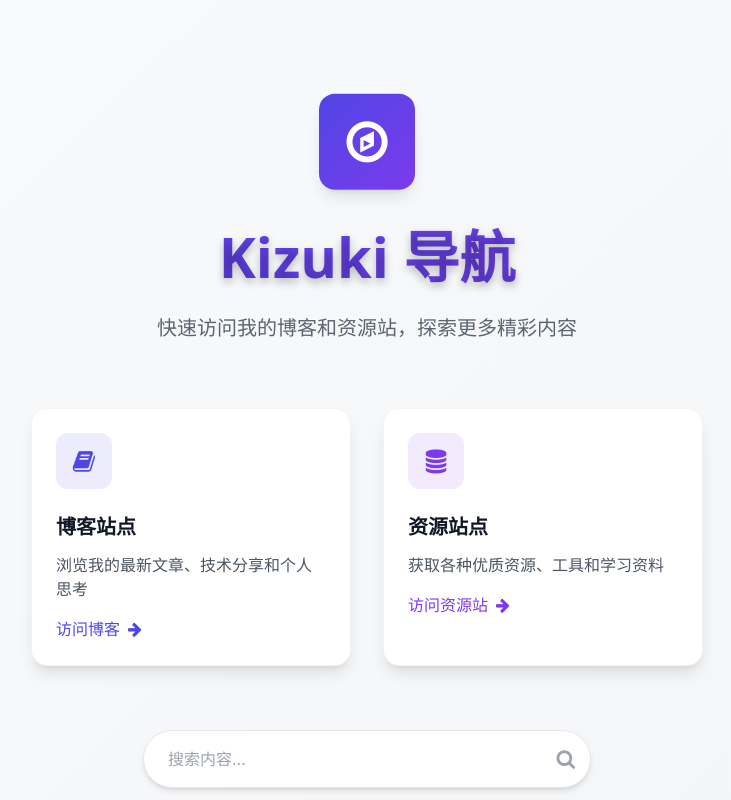
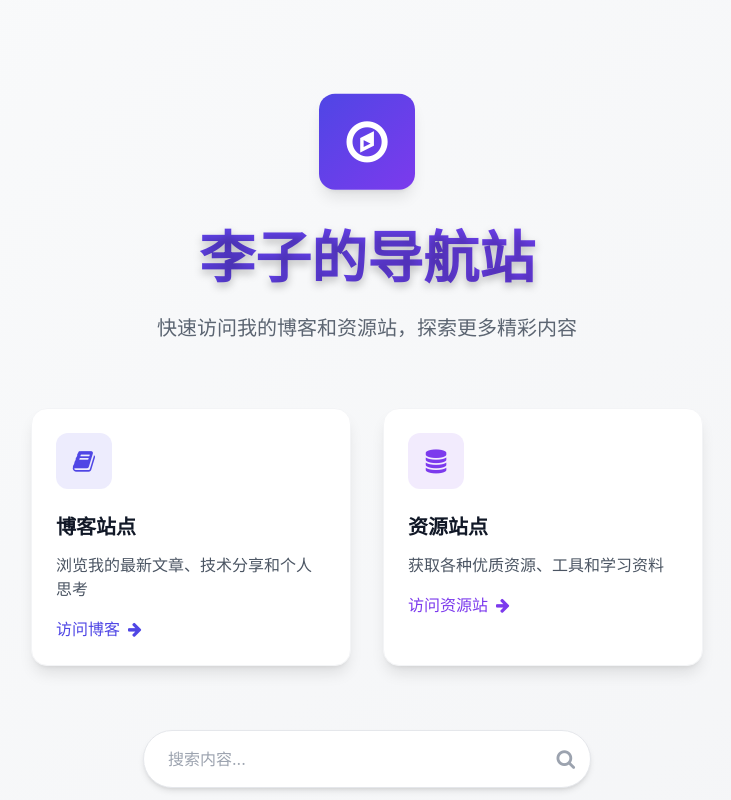
Before and after one commit to LigeLoveRosita/--zhuzhuzhan, a plain HTML site: page index.html in a window 1280 px wide. Shown: the top 800 px of the page, without its empty margins (273-1004 px from the left). Drawn offline with nearby package versions, Linux system fonts and the light colour scheme.

Commit message:
Update index.html

```diff
--- a/index.html
+++ b/index.html
@@ -3,7 +3,7 @@
 <head>
     <meta charset="UTF-8">
     <meta name="viewport" content="width=device-width, initial-scale=1.0">
-    <title>李子的导航站</title>
+    <title>Kizuki 导航站</title>
     <script src="https://cdn.tailwindcss.com"></script>
     <link href="https://cdn.jsdelivr.net/npm/font-awesome@4.7.0/css/font-awesome.min.css" rel="stylesheet">
     <script>
@@ -69,7 +69,7 @@
                 <i class="fa fa-compass text-white text-4xl md:text-5xl"></i>
             </div>
             <h1 class="text-[clamp(2rem,5vw,3.5rem)] font-display font-bold mb-4 text-shadow-lg bg-clip-text text-transparent bg-gradient-to-r from-primary to-secondary">
-                Kizuki 导航
+                李子的导航站
             </h1>
             <p class="text-gray-600 max-w-lg mx-auto text-lg md:text-xl opacity-90">
                 快速访问我的博客和资源站，探索更多精彩内容
```
